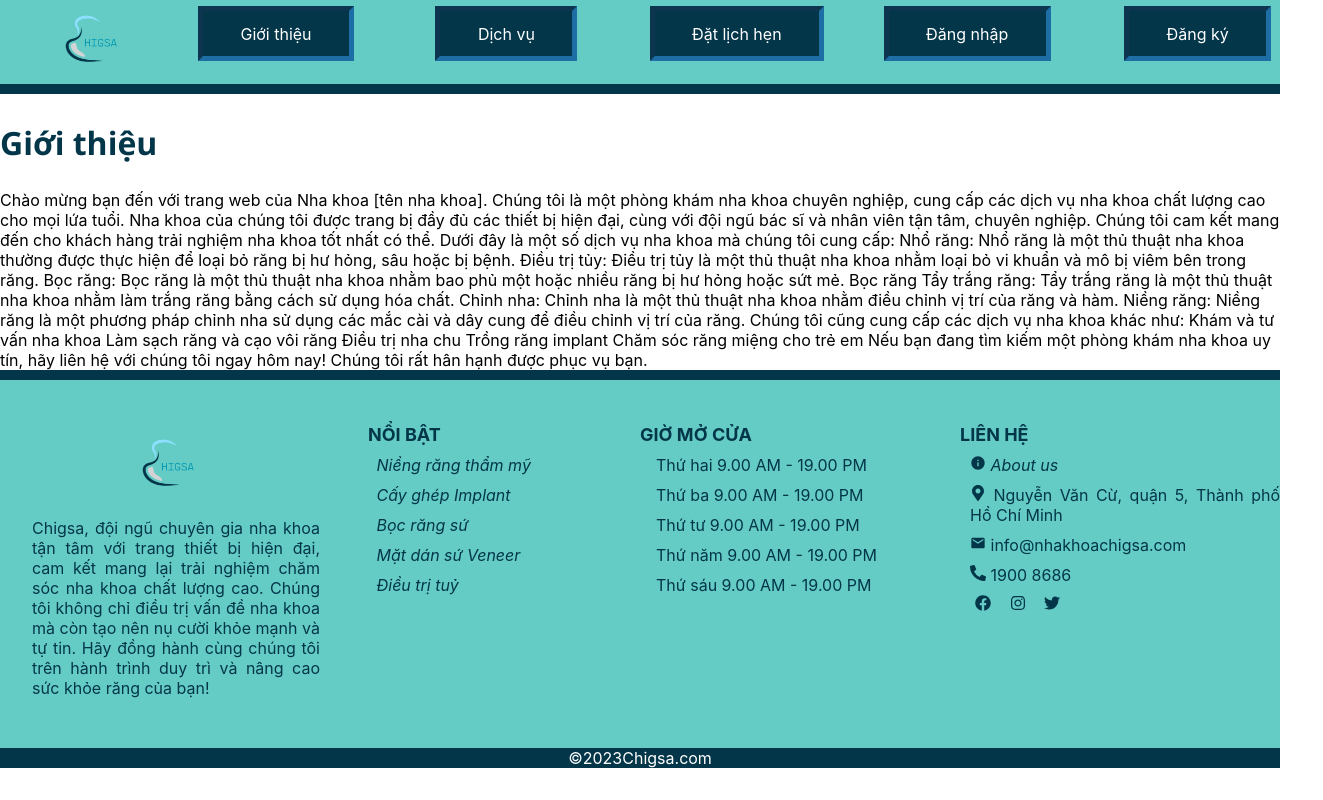
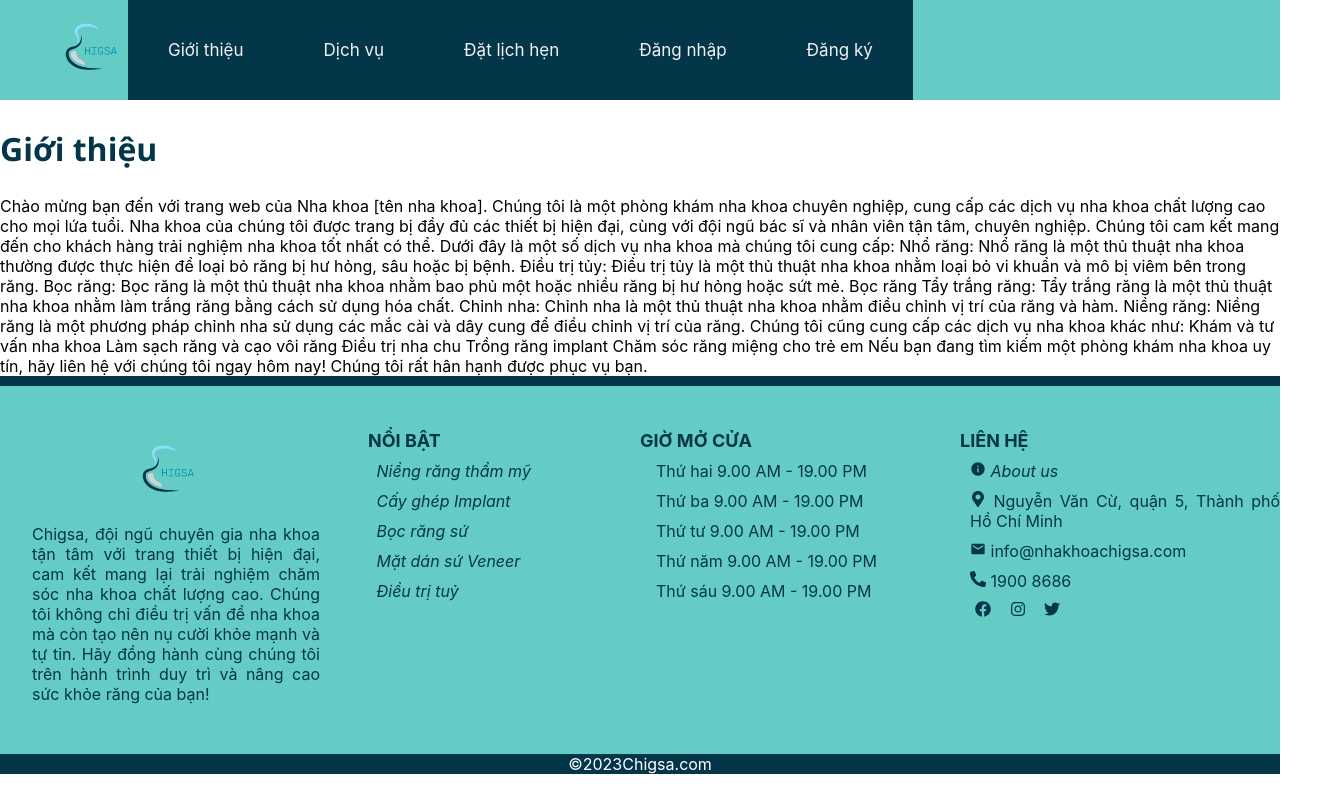
Before and after one commit to YenPhamNhu/-21VP.HQT.11, a React (Create React App) app in the folder frontend/: page /about in a window 1280 px wide. Shown: the whole page, 1323 px wide, since content can reach past the window. Built offline with nearby package versions, Linux system fonts and the light colour scheme; some icons are missing.

Commit message:
updated home screen
Ver 0.5
-rework grid
-improve header

```diff
--- a/frontend/src/App.css
+++ b/frontend/src/App.css
@@ -1,19 +1,10 @@
 .container {
   display: grid;
-  grid-template-columns: 10% 18% 18% 18% 18% 18%;
-  grid-template-rows: 20% 5% 50% 5% 10% 10%;
+  grid-template-rows: 30px minmax(200px,500px) 100px;
   width: 100%;
-  height: 100%;
 }
 
-#hrtren {
-  grid-area: 2/1/2/6;
-  border: 5px solid #04364a;
-  margin-block-start: 0em;
-  margin-block-end: 0em;
-  margin-inline-start: 0em;
-  margin-inline-end: 0em;
-}
+
 #hrduoi {
   margin-block-start: 0em;
   margin-block-end: 0em;
--- a/frontend/src/App.js
+++ b/frontend/src/App.js
@@ -33,7 +33,6 @@ const App = () => {
   return (
     <BrowserRouter>
       <Header />
-      <hr id='hrtren'></hr>
       <Routes>
         <Route path='/' element={<Main />} />
         <Route path='/about' element={<About />} />
--- a/frontend/src/components.css/header.css
+++ b/frontend/src/components.css/header.css
@@ -7,28 +7,42 @@ max-height: 80px;
 #head
 {
 background-color: #64CCC5;
-grid-area: 1/1/1/6;
+display: flex;
+align-items: center;
+grid-row: 1;
 }
 
-.nav-link
-{
-position:relative;
-text-decoration: none;
-text-align: center;
-padding-top: 10%;
-height: 40px;
-width: 250px;
-margin-left: 10%;
+#logomain {
+  float: left;
+  width: 10%;
+  height: 10%;
 }
 
-.link-a
-{
-color: white;
-padding: 5% 15% 5% 15%;
-background-color: #04364A;
-border: 5px inset #1C6EA4;
+
+/* Add a black background color to the top navigation */
+.topnav {
+  background-color: #04364a;
+  overflow: hidden;
 }
-.link-a:hover
-{
-border: 5px outset #1C6EA4;
+
+/* Style the links inside the navigation bar */
+.topnav a {
+  float: left;
+  color: #f2f2f2;
+  text-align: center;
+  padding: 40px 40px;
+  text-decoration: none;
+  font-size: 17px;
 }
+
+/* Change the color of links on hover */
+.topnav a:hover {
+  background-color: #ddd;
+  color: black;
+}
+
+/* Add a color to the active/current link */
+.topnav a.active {
+  background-color: #04364a;
+  color: white;
+}
--- a/frontend/src/components.css/main.css
+++ b/frontend/src/components.css/main.css
@@ -1,4 +1,4 @@
 #main
 {
-    grid-area: 3/1/3/6;
+    grid-row: 2;
 }
--- a/frontend/src/components/footer.js
+++ b/frontend/src/components/footer.js
@@ -37,27 +37,27 @@ return (
         NỔI BẬT
         </h4>
         <p>
-        <Link to='#' className='link'>
+        <Link to='/service' className='link' onClick={() => window.scrollTo(0, 0)}>
             Niềng răng thẩm mỹ
         </Link>
         </p>
         <p>
-        <Link to='#' className='link'>
+        <Link to='/service' className='link' onClick={() => window.scrollTo(0, 0)}>
             Cấy ghép Implant
         </Link>
         </p>
         <p>
-        <Link to='#' className='link'>
+        <Link to='/service' className='link' onClick={() => window.scrollTo(0, 0)}>
             Bọc răng sứ
         </Link>
         </p>
         <p>
-        <Link to='#' className='link'>
+        <Link to='/service' className='link' onClick={() => window.scrollTo(0, 0)}>
             Mặt dán sứ Veneer
         </Link>
         </p>
         <p>
-        <Link to='#' className='link'>
+        <Link to='/service' className='link' onClick={() => window.scrollTo(0, 0)}>
             Điều trị tuỷ
         </Link>
         </p>
--- a/frontend/src/components/header.js
+++ b/frontend/src/components/header.js
@@ -1,30 +1,45 @@
 import React from "react";
 import "../components.css/header.css"
 import { BrowserRouter, Routes, Route, Link } from "react-router-dom";
+import Nav from 'react-bootstrap/Nav';
+import Navbar from 'react-bootstrap/Navbar';
+
+const links = document.querySelectorAll('.topnav a');
+
+for (let link of links) {
+  link.addEventListener('click', (event) => {
+    event.preventDefault(); // Prevent the default action of the link
+    const href = event.target.getAttribute('href'); // Get the href attribute of the link
+    updatePageContent(href); // Update the page content based on the href
+  });
+}
+
+function updatePageContent(href) {
+  // Use Ajax or fetch API to load the content of the page and update the DOM
+  // Here's an example using fetch API:
+  fetch(href)
+    .then(response => response.text())
+    .then(data => {
+      // Update the DOM with the new content
+      document.getElementById('main').innerHTML = data;
+    });
+}
 
 const Header = () => {
     return (
       <header class='container' id='head'>
-        <div id='logo'>
+        <div id='logomain'>
           <a href='/'>
             <img id='header-img' src='./icon_main.png' alt='Image' />
           </a>
         </div>
-        <Link to='/about' class='nav-link'>
-          <a class='link-a'>Giới thiệu</a>
-        </Link>
-        <Link to='/service' class='nav-link'>
-          <a class='link-a'>Dịch vụ</a>
-        </Link>
-        <Link to='/login' class='nav-link'>
-          <a class='link-a'>Đặt lịch hẹn</a>
-        </Link>
-        <Link to='/login' class='nav-link'>
-          <a class='link-a'>Đăng nhập</a>
-        </Link>
-        <Link to='/signup' class='nav-link'>
-          <a class='link-a'>Đăng ký</a>
-        </Link>
+        <div class="topnav">
+          <a href="/about">Giới thiệu</a>
+          <a href="/service">Dịch vụ</a>
+          <a href="/login">Đặt lịch hẹn</a>
+          <a href="/login">Đăng nhập</a>
+          <a href="/login">Đăng ký</a>
+        </div>
       </header>
     );
   };
--- a/frontend/src/screens/Service.js
+++ b/frontend/src/screens/Service.js
@@ -7,47 +7,47 @@ const Services = () => {
   const services = [
     {
       name: "Bọc răng sứ",
-      url: "/boc-rang-su",
+
       img: "/images_services/boc-rang-su.png",
     },
     {
       name: "Cấy ghép implant",
-      url: "/trong-rang-implant",
+
       img: "/images_services/trong-rang-implant.png",
     },
     {
       name: "Niềng răng thẩm mỹ",
-      url: "/nieng-rang-tham-my",
+
       img: "/images_services/nieng-rang-tham-my.png",
     },
     {
       name: "Mặt dán sứ Veneer",
-      url: "/mat-dan-su-veneer",
+
       img: "/images_services/mat-dan-su-veneer.png",
     },
     {
       name: "Tẩy trắng răng",
-      url: "/tay-trang-rang",
+
       img: "/images_services/tay-trang-rang.png",
     },
     {
       name: "Nhổ răng khôn",
-      url: "/nho-rang-khon",
+
       img: "/images_services/nho-rang-khon.png",
     },
     {
       name: "Bệnh lý nha chu",
-      url: "/benh-ly-nha-chu",
+
       img: "/images_services/benh-ly-nha-chu.png",
     },
     {
       name: "Điều trị tủy",
-      url: "/dieu-tri-tuy",
+
       img: "/images_services/dieu-tri-tuy.png",
     },
     {
       name: "Hàn trám răng",
-      url: "/han-tram-rang",
+      url: "/service",
       img: "/images_services/han-tram-rang.png",
     },
   ];
--- a/frontend/src/screens/Signup.js
+++ b/frontend/src/screens/Signup.js
@@ -45,7 +45,7 @@ const Signup = () => {
           <Form.Label>Xác nhận mật khẩu:</Form.Label>
           <Form.Control type="password" required />
         </Form.Group>
-        <div id='alrtk'>Đã có tài khoản?  <Link to='/login' id='uptolog'>Đăng nhập</Link></div>
+        <div id='alrtk'>Đã có tài khoản?  <Link to='/login' id='uptolog' onClick={() => window.scrollTo(0, 0)}>Đăng nhập</Link></div>
 
 
         <Button type="submit">Đăng Ký</Button>
```
